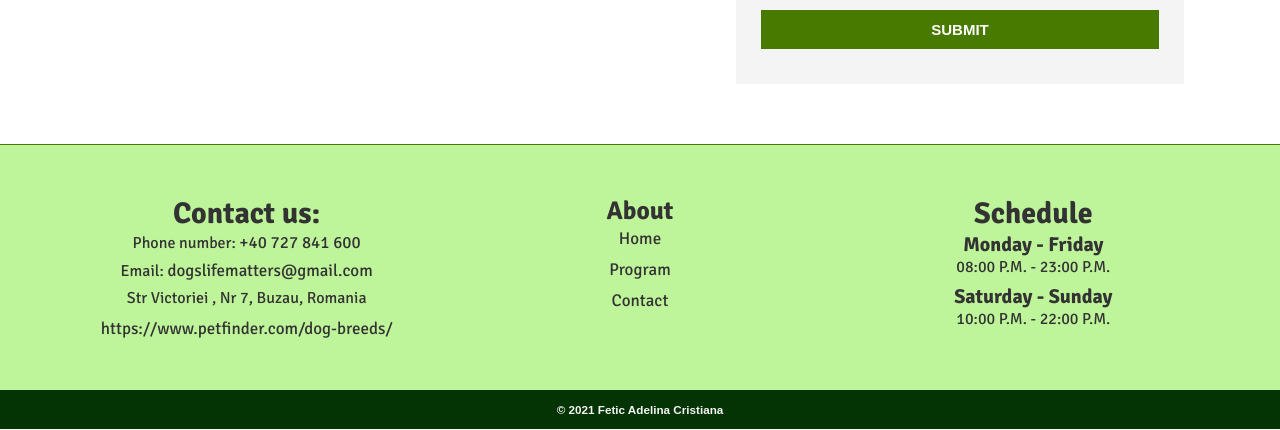
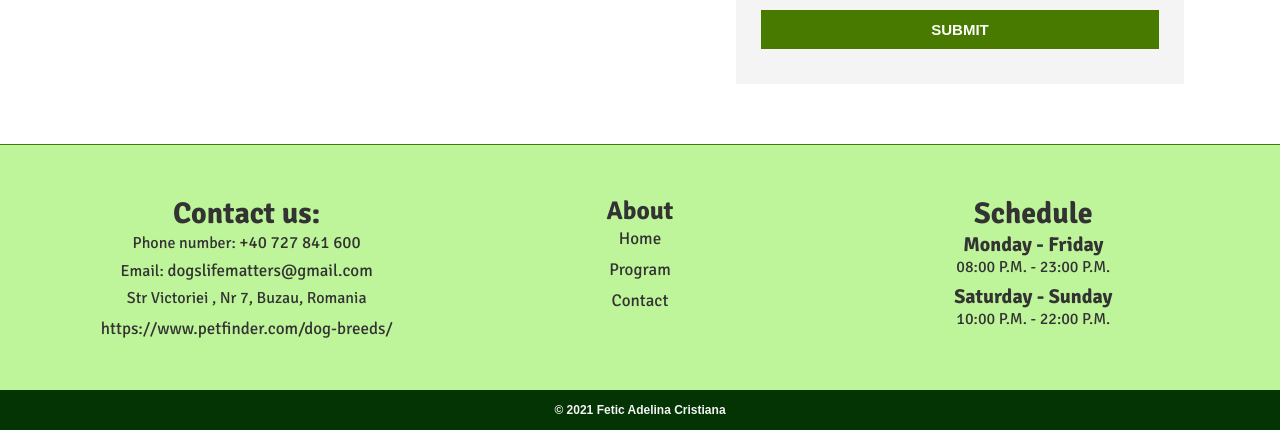
Before and after one commit to AdelinaCristiana/adoption-project, a plain HTML site: page index.html in a window 1280 px wide. Shown: the part 4144-4574 px from the top of the page. Drawn offline with Linux system fonts and the light colour scheme.

Commit message:
css fix #1

```diff
--- a/style.css
+++ b/style.css
@@ -530,3 +530,7 @@ button:hover {
   font-family: sans-serif;
   text-align: center;
 }
+
+.absolute-footer h3 {
+  font-size: 1.2rem;
+}
```
